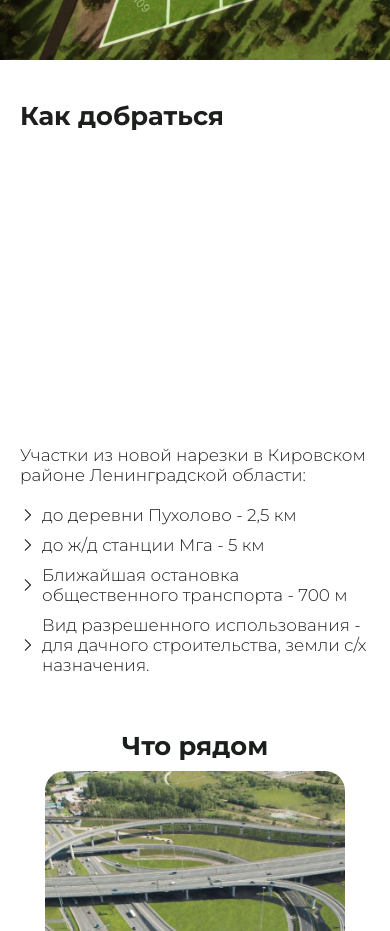
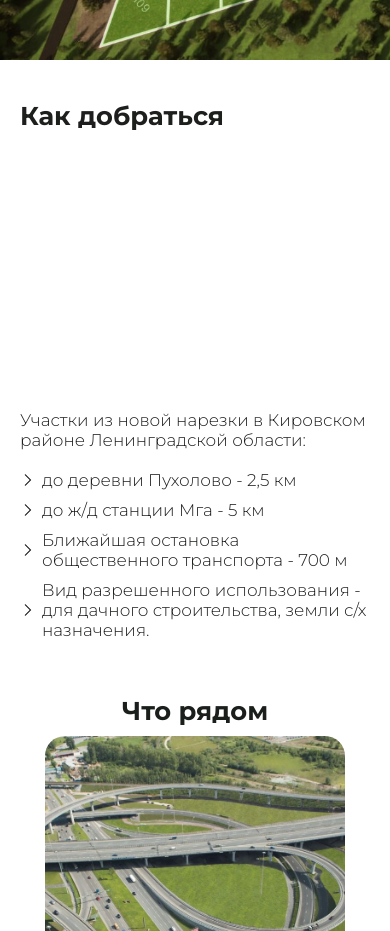
Before and after one commit to gartyom/mginskoe, a React (Create React App) app: page / in a window 390 px wide. Shown: the part 1320-2251 px from the top of the page. Built offline with nearby package versions, Linux system fonts and the light colour scheme.

Commit message:
fix: location margin

```diff
--- a/src/Location/Location.css
+++ b/src/Location/Location.css
@@ -35,11 +35,11 @@
 .Location-description{
     font-size: calc(13px + 1vmin);
     font-weight: 300;
-    margin-top: 45px;
+    margin-top: 55px;
 }
 
 .Location-mapFrame{
-
+   margin-top: 10px;
     height: 100%;
     width: 100%;
 }
@@ -85,4 +85,8 @@
         padding-left: 22px;
     }
 
+    .Location-description{
+        margin-top: 10px;
+    }
+
 }
```
